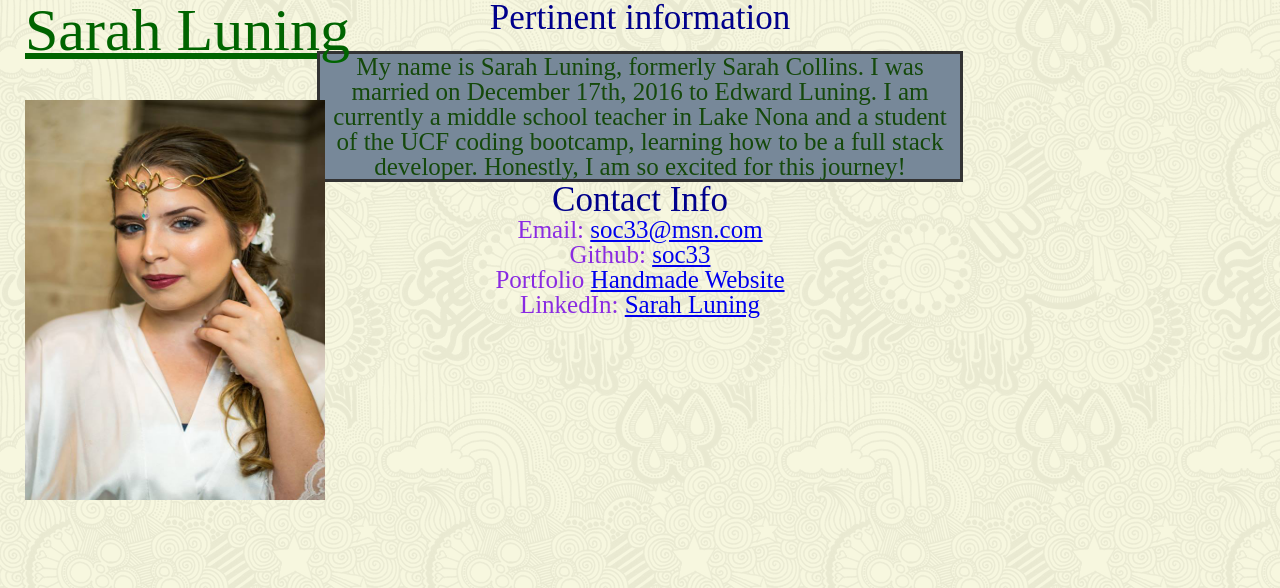
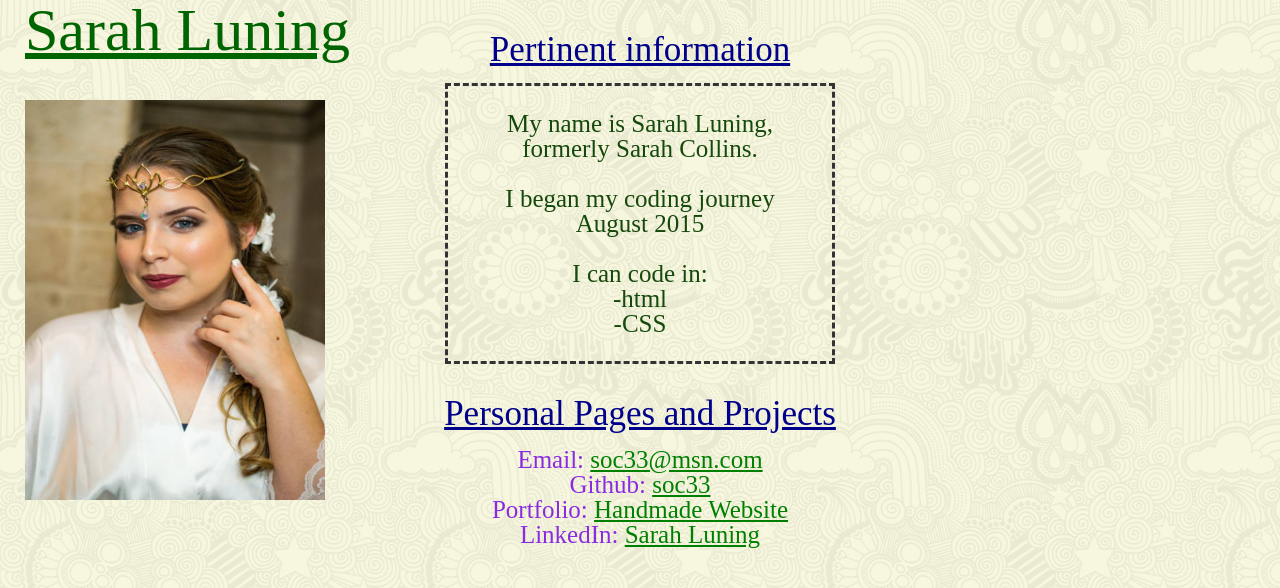
Before and after one commit to soc33/soc33.github.io, a plain HTML site: page index.html in a window 1280 px wide. Drawn offline with Linux system fonts and the light colour scheme.

Commit message:
changes bio box

```diff
--- a/index.html
+++ b/index.html
@@ -15,22 +15,30 @@
         <figure></figure>
     </div>
     <h1>Sarah Luning</h1>
+    <br><br>
     <h2>Pertinent information</h2>
     <!--image being pulled from facebook, get a professional one later-->
     <img src="images/wedding-makeup.jpg" alt="headshot" height=400" Width="300" />
     <br>
-    <p>
-        My name is Sarah Luning, formerly Sarah Collins.
+    <!--boring info about me is coming-->
+    <p> <br>
+        My name is Sarah Luning,<br> formerly Sarah Collins. <br> <br>
 
-        I was married on December 17th, 2016 to Edward Luning.
+        I began my coding journey <br>August 2015 <br> <br>
 
-        I am currently a middle school teacher in Lake Nona and a student of the UCF coding bootcamp, learning how to be a full stack developer.
-        Honestly, I am so excited for this journey!
+        I can code in: <br>
+        <!--because making it a list made it crazy looking-->
+        -html<br>
+        -CSS<br>
+        <br>
     </p>
+
     <!--new section-->
+    <br><br>
     <h2>
-        Contact Info
+        Personal Pages and Projects
     </h2>
+    <br>
     <ul>
         <li>
             <!--Email not working yet-->
@@ -41,7 +49,7 @@
         </li>
         <li>
             <!--add portfolio later-->
-            <strong>Portfolio</strong> <a href="https://soc33.github.io/Basic-Portfolio/" target="_blank">Handmade Website</a>
+            <strong>Portfolio: </strong> <a href="https://soc33.github.io/Basic-Portfolio/" target="_blank">Handmade Website</a>
         </li>
         <li>
             <strong>LinkedIn: </strong> <a href="www.linkedin.com/in/sarah-o-luning" target="_blank" >Sarah Luning</a>
--- a/style.css
+++ b/style.css
@@ -15,6 +15,7 @@ h2 {
     text-align: center;
     color: darkblue;
     font-size: 35px;
+    text-decoration: underline;
 }
 
 .boxset {
@@ -34,10 +35,10 @@ p {
     display: block;
     margin: auto;
     color:rgb(21, 73, 11);
-    background: lightslategray;
+    background: transparent;
     font-size: 25px;
-    width: 50%;
-    border: 3px solid #333;
+    width: 30%;
+    border: 3px dashed #333;
 }
 ul {
     list-style-position: inside;
@@ -45,3 +46,9 @@ ul {
     color:blueviolet;
     font-size: 25px;
 }
+a {
+    color: green;
+}
+a:visited {
+    color: orangered;
+}
```
